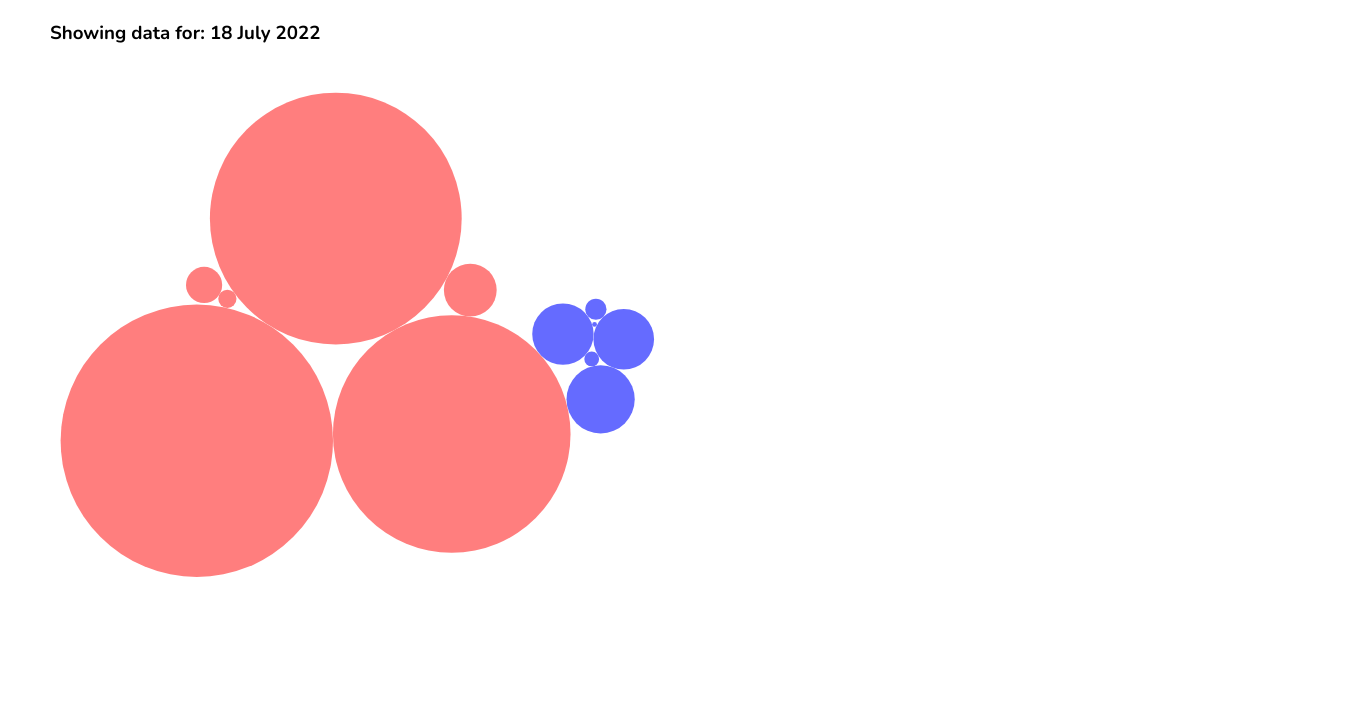
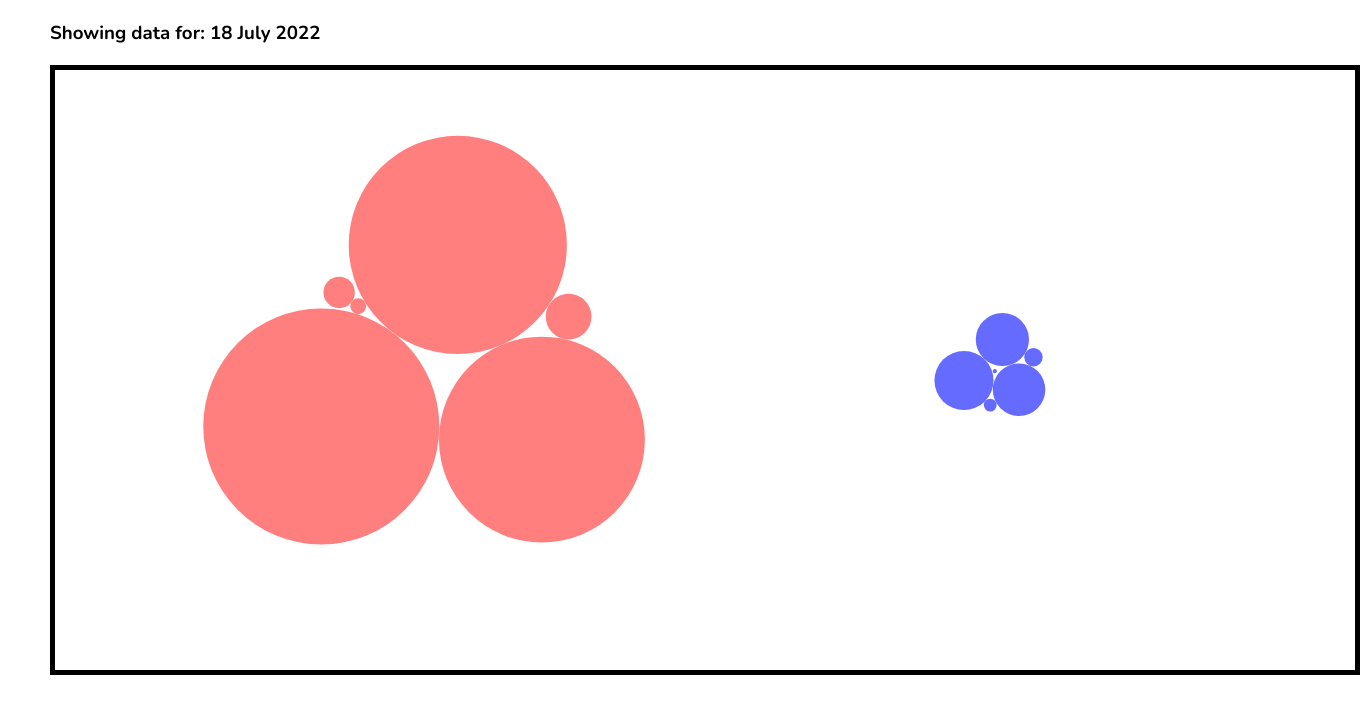
Before and after one commit to TanglingTreats/CSC3007-project, a plain HTML site: page index.html in a window 1280 px wide. Shown: the part 46-760 px from the top of the page, 1360 px wide, since content can reach past the window. Drawn offline with nearby package versions, Linux system fonts and the light colour scheme.

Commit message:
Change canvas and viewbox size.

```diff
--- a/index.css
+++ b/index.css
@@ -84,8 +84,7 @@ body {
 }
 
 .scalable-svg {
-    width: 800px;
-    height: 600px;
+    border: 5px solid black;
 }
 
 .circle-border {
--- a/index.html
+++ b/index.html
@@ -21,7 +21,7 @@
         <div class="content">
             <h3>Showing data for: <span id="current-date"></span></h3>
             <div class="svg-container">
-                <svg class="scalable-svg" viewBox="0 0 800 600"></svg>
+                <svg class="scalable-svg" viewBox="0 0 1500 600"></svg>
             </div>
         </div>
         <!-- Scripts Are Here -->
--- a/script.js
+++ b/script.js
@@ -7,7 +7,7 @@ const reader = new FileReader();
 
 const dateSpan = document.getElementById("current-date");
 
-const width = 800;
+const width = 1300;
 const height = 600;
 
 let svg = d3.select("svg").attr("width", width).attr("height", height);
@@ -89,10 +89,11 @@ function displayDate(date) {
     .domain([russia, ukraine])
     .range(["#FF7E7E", "#656BFF"]);
 
+  const oneThirdWidth = width / 3;
   const countryCluster = d3
     .scaleOrdinal()
     .domain([russia, ukraine])
-    .range([width / 3, (width / 3) * 2]);
+    .range([oneThirdWidth, oneThirdWidth * 2 + oneThirdWidth / 2]);
 
   let node = svg
     .append("g")
```
